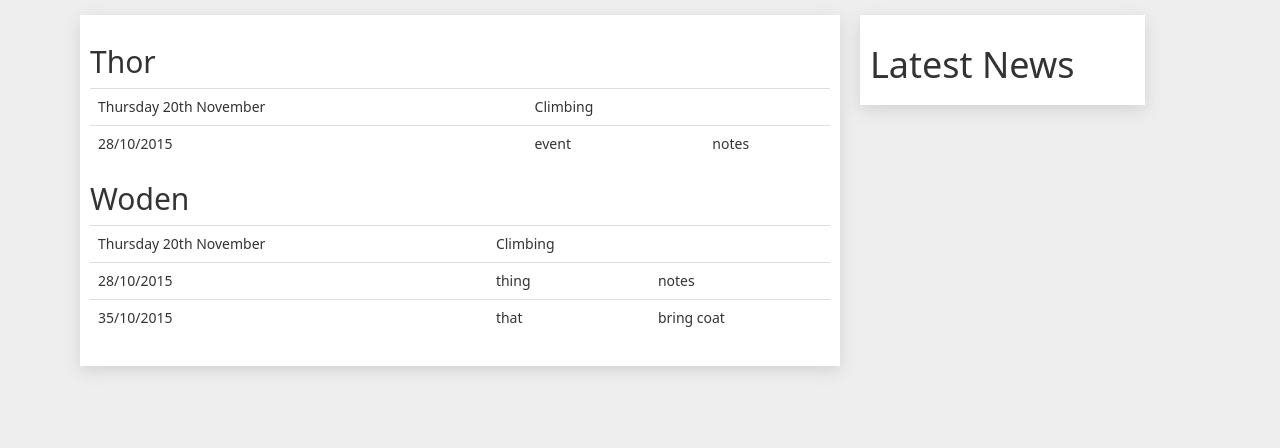
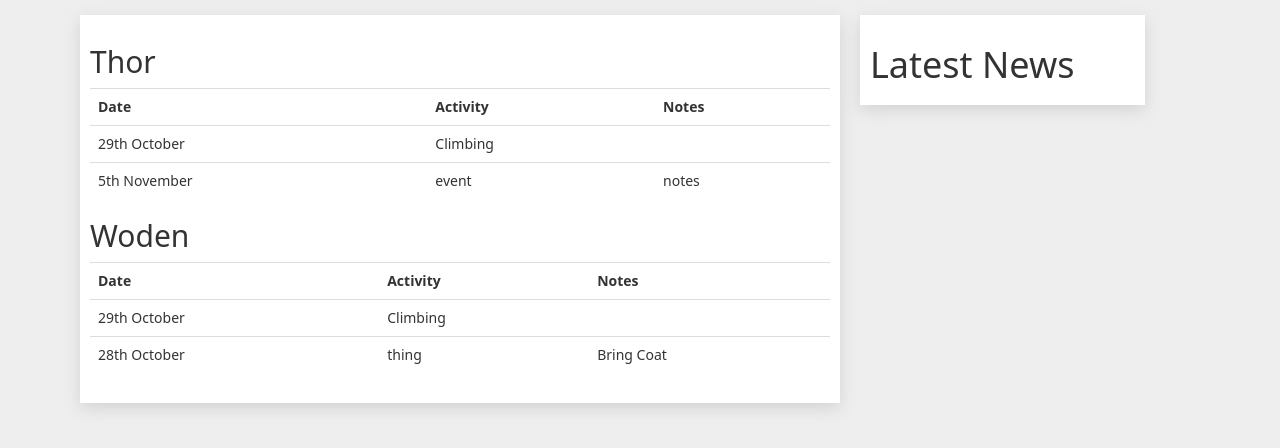
Before and after one commit to timlyo/EvergreenScouts, a Flask app: page /cubs/program in a window 1280 px wide. Shown: the part 71-519 px from the top of the page. Run offline with Flask 2, Linux system fonts and the light colour scheme; parts of the project's set-up code (start-up, migrations or seed data) failed here and were passed over; some libraries are stand-ins or nearby versions.

Commit message:
Updated program page + dummy data

```diff
--- a/data/cubProgramThor.json
+++ b/data/cubProgramThor.json
@@ -1,7 +1,7 @@
 {
   "title": "Thor",
   "events":[
-	["Thursday 20th November","Climbing",""],
-	["28/10/2015", "event", "notes"]
+	["29th October","Climbing",""],
+	["5th November", "event", "notes"]
   ]
 }
--- a/data/cubProgramWoden.json
+++ b/data/cubProgramWoden.json
@@ -1,8 +1,7 @@
 {
   "title": "Woden",
   "events":[
-	["Thursday 20th November","Climbing",""],
-	["28/10/2015", "thing", "notes"],
-	["35/10/2015", "that", "bring coat"]
+	["29th October","Climbing",""],
+	["28th October", "thing", "Bring Coat"]
   ]
 }
--- a/main.py
+++ b/main.py
@@ -1,11 +1,19 @@
 import argparse
 
 from flask import Flask, render_template
+import flask_login
+
+from flask_wtf import Form
 
 from website import data
+from website import user
 
 app = Flask(__name__)
+app.secret_key = "temp key"
 badgeList = data.get_remote_json("https://raw.githubusercontent.com/timlyo/ScoutBadges/master/badges.json")
+
+login_manager = flask_login.LoginManager()
+login_manager.init_app(app)
 
 
 @app.route("/index")
@@ -42,6 +50,34 @@ def scouts():
 def beavers():
     return render_template("beavers.html", group="beavers")
 
+@app.route("/login")
+def login():
+    return render_template("login.html")
+
+
+@login_manager.user_loader
+def load_user(user_id):
+    if user_id not in user.users:
+        return None
+
+    current_user = user.User()
+    current_user.id = user_id
+    return current_user
+
+
+@login_manager.request_loader
+def request_loader(request):
+    user_id = request.form.get("id")
+    if user_id not in user.users:
+        return None
+
+    current_user = User()
+    current_user.id = user_id
+
+    current_user.is_authenticated = request.form["pw"] == user.users[user_id]["pw"]
+
+    return current_user
+
 
 if __name__ == "__main__":
     parser = argparse.ArgumentParser()
--- /dev/null
+++ b/templates/login.html
@@ -0,0 +1,6 @@
+{% extends "partials/layout.html" %}
+
+{% block body %}
+    {{ form.hidden_tag() }}
+    {{ form.login.label }} {{ form.login(size=20) }}
+{% endblock %}
--- a/templates/program.html
+++ b/templates/program.html
@@ -13,6 +13,11 @@
             {% endif %}
 
             <table class="table">
+                <tr>
+                    <th>Date</th>
+                    <th>Activity</th>
+                    <th>Notes</th>
+                </tr>
                 {% for date in program["events"] %}
                     <tr>
                         <td>{{date[0]}}</td>
--- /dev/null
+++ b/website/user.py
@@ -0,0 +1,7 @@
+import flask_login
+
+users = {"tim": {"pw": "password"}}
+
+
+class User(flask_login.UserMixin):
+    pass
```
